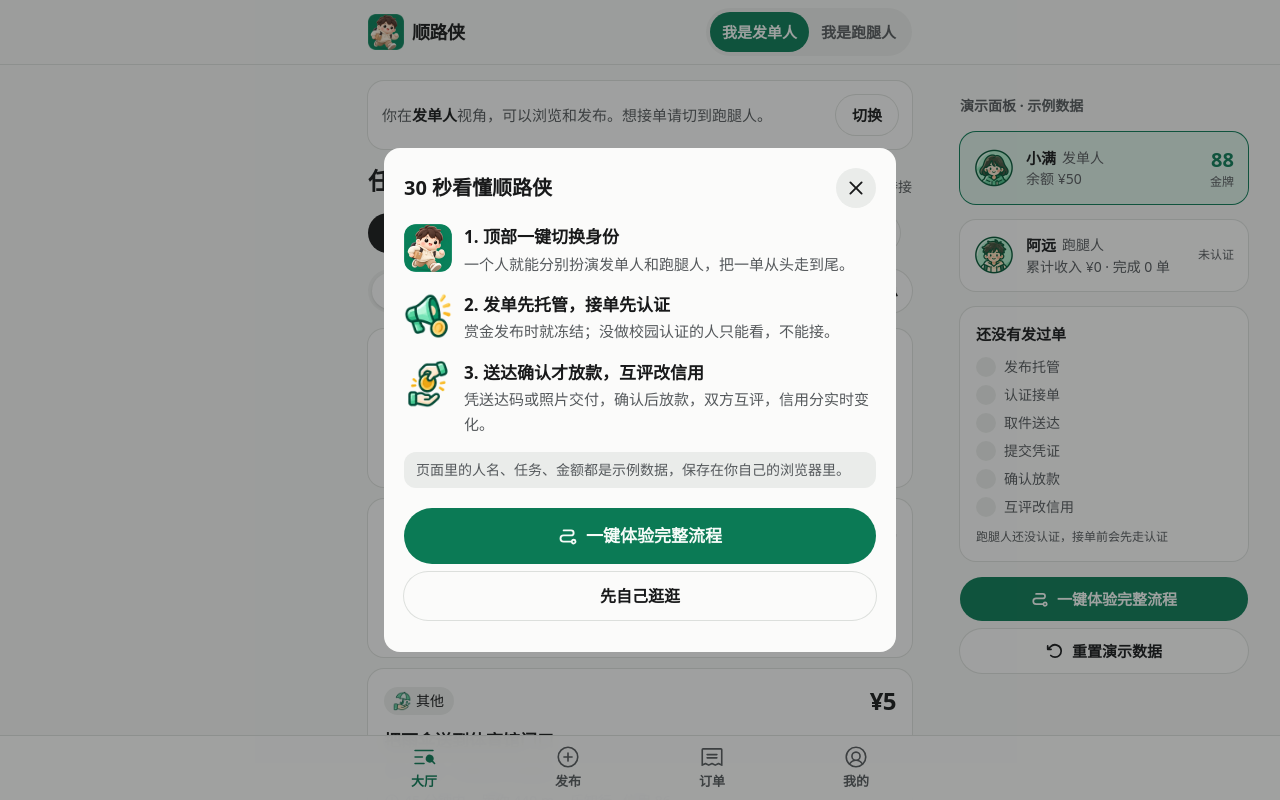
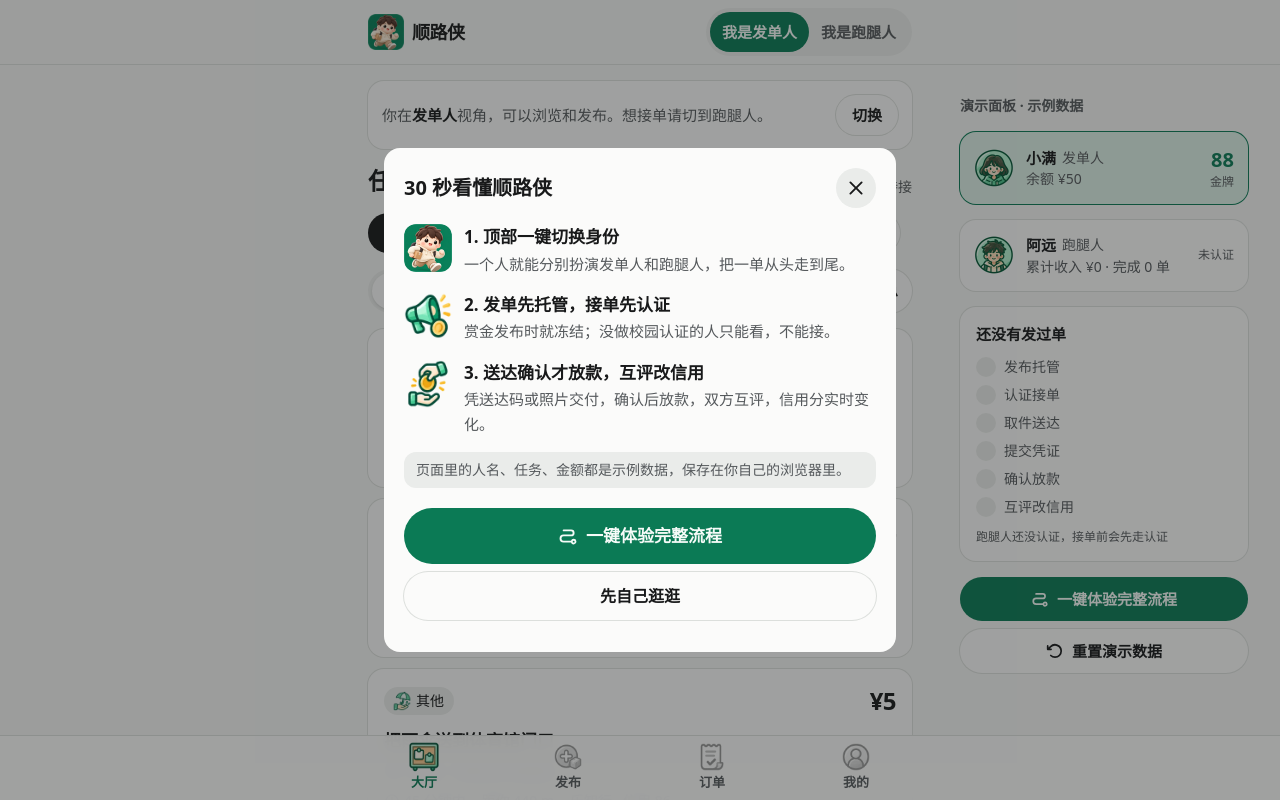
Before and after one commit to Ekko237/campus-errand, a React (Vite) app: page /#/app in a window 1280 px wide. Shown: the top 800 px of the page. Built offline with nearby package versions, Linux system fonts and the light colour scheme.

Commit message:
第 12 轮：底部导航图标换成生成图（换图 8 批全部完成）
Co-Authored-By: Claude Opus 5.5 <noreply@anthropic.com>

```diff
--- a/src/app/AppRoot.jsx
+++ b/src/app/AppRoot.jsx
@@ -103,10 +103,10 @@ function Onboarding() {
 }
 
 const tabs = [
-  ['/app', '大厅', ListMagnifyingGlass, true],
-  ['/app/publish', '发布', PlusCircle],
-  ['/app/orders', '订单', Receipt],
-  ['/app/me', '我的', UserCircle],
+  ['/app', '大厅', 'nav-hall', true],
+  ['/app/publish', '发布', 'nav-publish'],
+  ['/app/orders', '订单', 'nav-orders'],
+  ['/app/me', '我的', 'nav-me'],
 ]
 
 function Shell() {
@@ -139,9 +139,9 @@ function Shell() {
       <TourBar />
       <nav className="fixed inset-x-0 bottom-0 z-30 border-t border-line bg-surface/95 backdrop-blur" aria-label="主导航">
         <div className="mx-auto grid max-w-xl grid-cols-4 pb-[env(safe-area-inset-bottom)]">
-          {tabs.map(([to, label, Icon, end]) => (
+          {tabs.map(([to, label, img, end]) => (
             <NavLink key={to} to={to} end={end} className={({ isActive }) => `flex h-16 flex-col items-center justify-center gap-0.5 text-[13px] font-semibold ${isActive ? 'text-accent' : 'text-muted'}`}>
-              {({ isActive }) => (<><Icon size={26} weight={isActive ? 'fill' : 'regular'} />{label}</>)}
+              {({ isActive }) => (<><img src={`${import.meta.env.BASE_URL}icons/${img}-v1.webp`} width={28} height={28} alt="" aria-hidden="true" className={`size-7 object-contain transition ${isActive ? 'scale-110' : 'opacity-55 grayscale'}`} />{label}</>)}
             </NavLink>
           ))}
         </div>
```
Also changed, not shown: 1 other file (tests, documents, lock files or other folders).
